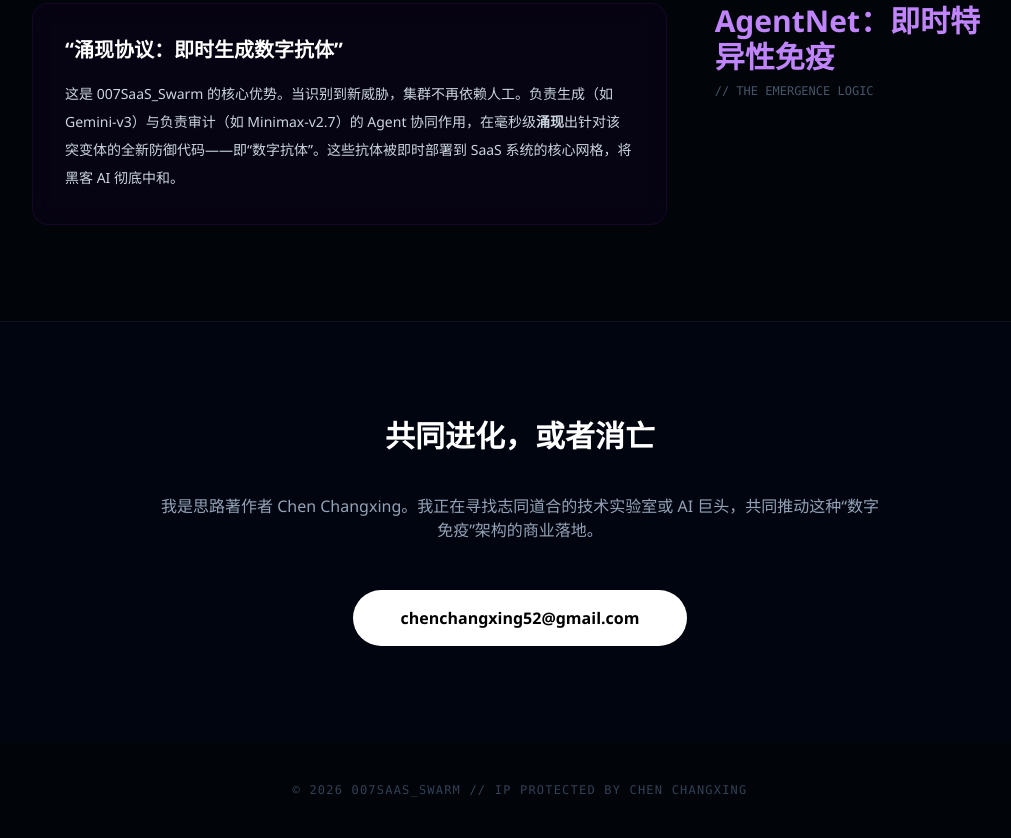
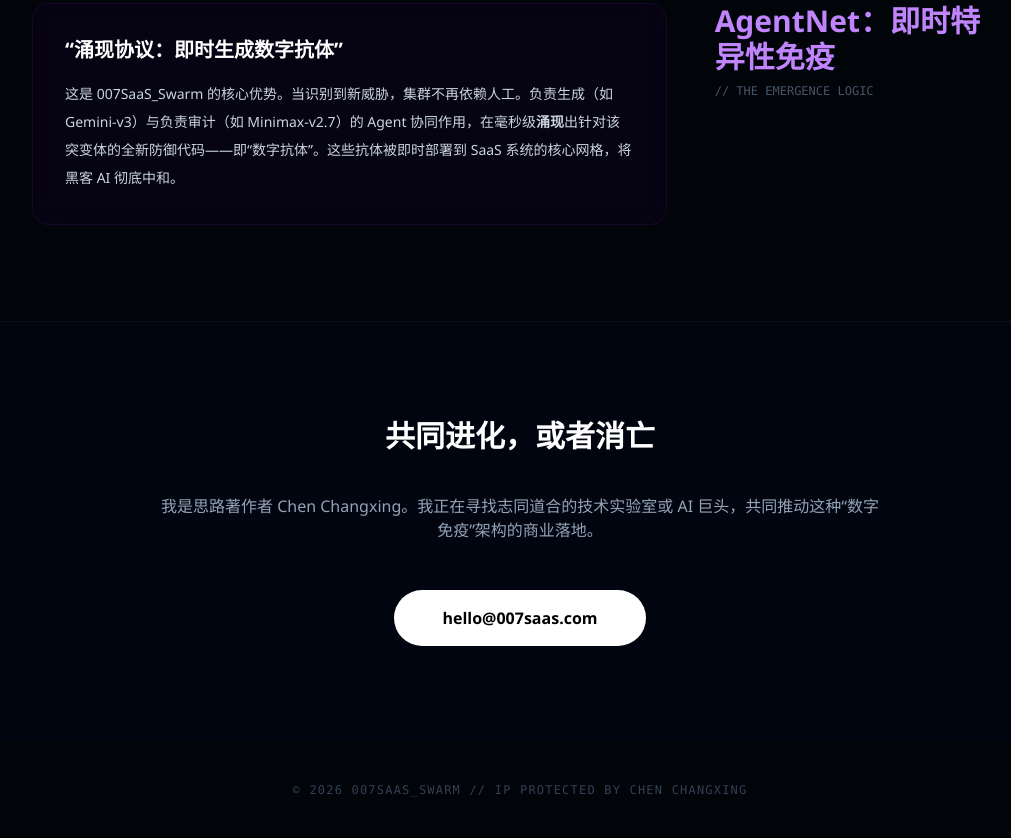
Before and after one commit to Boscochen13/007SaaS_Swarm, a plain HTML site: page war.html in a window 1280 px wide. Shown: the part 1075-1913 px from the top of the page, without its empty margins (120-1131 px from the left). Drawn offline with nearby package versions, Linux system fonts and the light colour scheme.

Commit message:
Update public contact email to hello@007saas.com

```diff
--- a/war.html
+++ b/war.html
@@ -119,8 +119,8 @@
                 <span data-lang="en">Architect Chen Changxing here. Seeking like-minded labs or AI giants to commercialize this "digital immunity" architecture.</span>
                 <span data-lang="jp">原案著者の陳 長興です。志を同じくする技術ラボやAI巨頭を探しており、この「デジタル免疫」アーキテクチャの商用化を共同で推進したいと考えています。</span>
             </p>
-            <a href="mailto:chenchangxing52@gmail.com" class="inline-block bg-white text-black px-12 py-4 rounded-full font-bold hover:bg-blue-500 hover:text-white transition-all transform hover:scale-105">
-                chenchangxing52@gmail.com
+            <a href="mailto:hello@007saas.com" class="inline-block bg-white text-black px-12 py-4 rounded-full font-bold hover:bg-blue-500 hover:text-white transition-all transform hover:scale-105">
+                hello@007saas.com
             </a>
         </div>
     </section>
```
